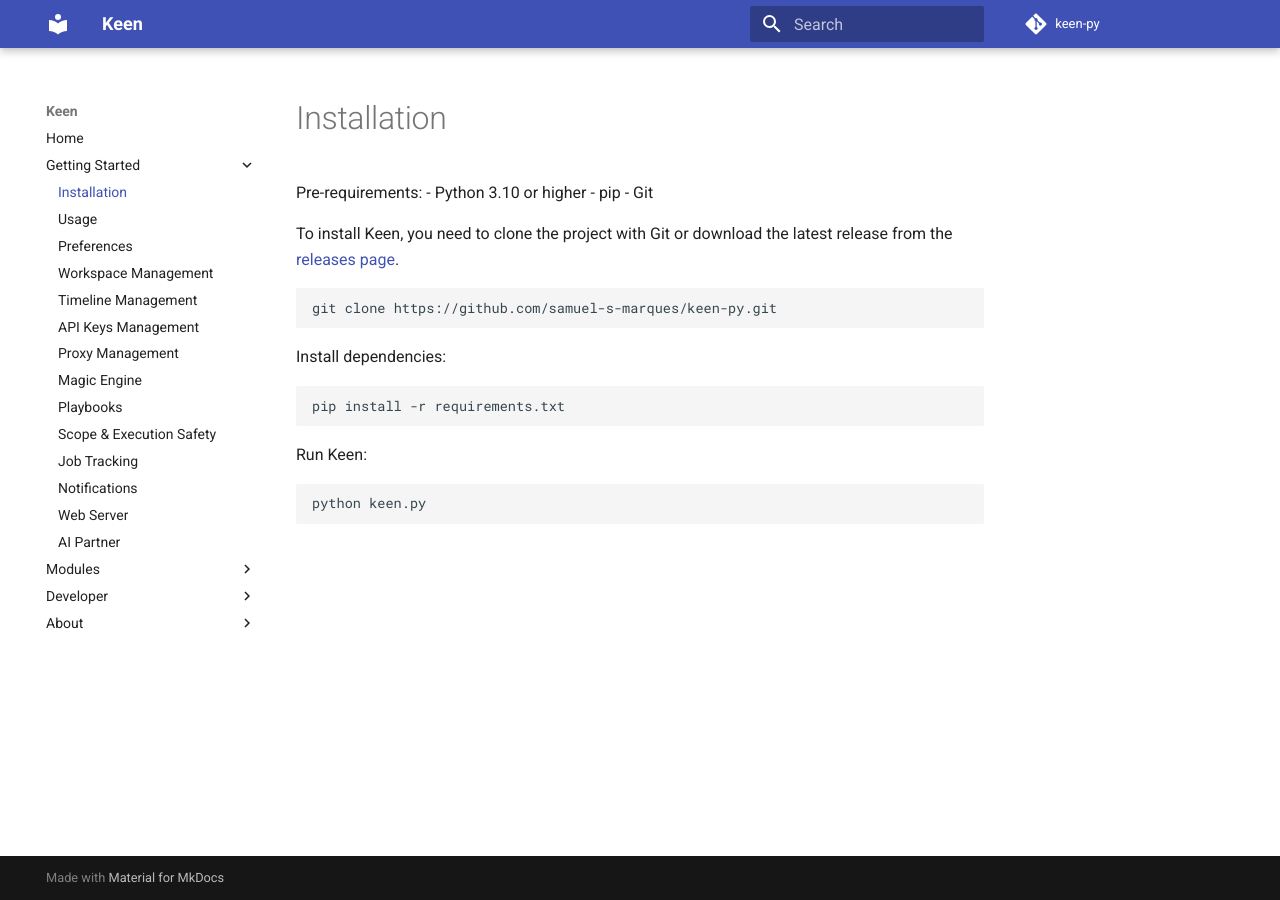
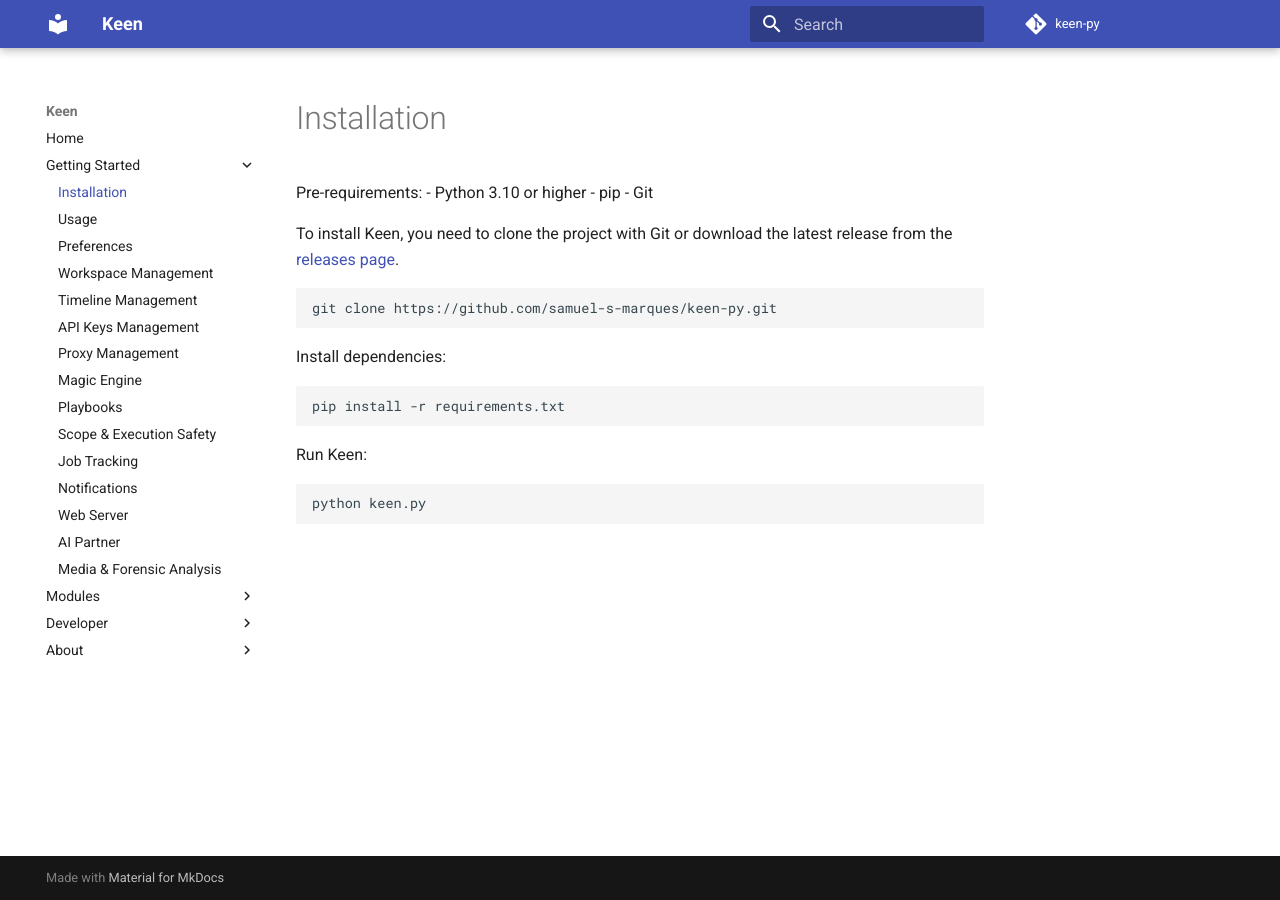
Before and after one commit to samuel-s-marques/keen-py, an MkDocs documentation site: the page built from docs/getting-started/installation.md, in a window 1280 px wide. Built offline with MkDocs 1.6.1 and Material for MkDocs 9.7.7, drawn with Linux system fonts in a browser that asks for light colours; comment, search, counter and statistics services are not loaded; part of the change alters nothing that is shown.

Commit message:
Update mkdocs.yml

```diff
--- a/mkdocs.yml
+++ b/mkdocs.yml
@@ -23,9 +23,13 @@ nav:
                   - Notifications: getting-started/notifications.md
                   - Web Server: getting-started/web.md
                   - AI Partner: getting-started/ai_partner.md
+                  - Media & Forensic Analysis: getting-started/media_forensics.md
         - Modules:
                   - Selecting and Using a Module: modules/index.md
                   - Analysis:
+                            - Avatar Correlation: modules/analysis/avatar_correlation.md
+                            - Crypto Tracer: modules/analysis/crypto_tracer.md
+                            - EXIF Extractor: modules/analysis/exif_extractor.md
                             - Hudson Rock: modules/analysis/hudson_rock.md
                             - Leak Check: modules/analysis/leak_check.md
                   - Discovery:
@@ -44,8 +48,11 @@ nav:
                             - User Scanner: modules/enumeration/user_scanner.md
                   - Web:
                             - WAF/CDN Detection: modules/web/waf_detection.md
+                            - Wayback Snapshot: modules/web/wayback_snapshot.md
                   - Helpers:
+                            - Domain to IP: modules/helpers/domain_to_ip.md
                             - Email to Username: modules/helpers/email_to_username.md
+                            - IP Geolocation: modules/helpers/ip_geolocation.md
                             - Org to Domain: modules/helpers/org_to_domain.md
                             - URL to Domain: modules/helpers/url_to_domain.md
         - Developer:
```
